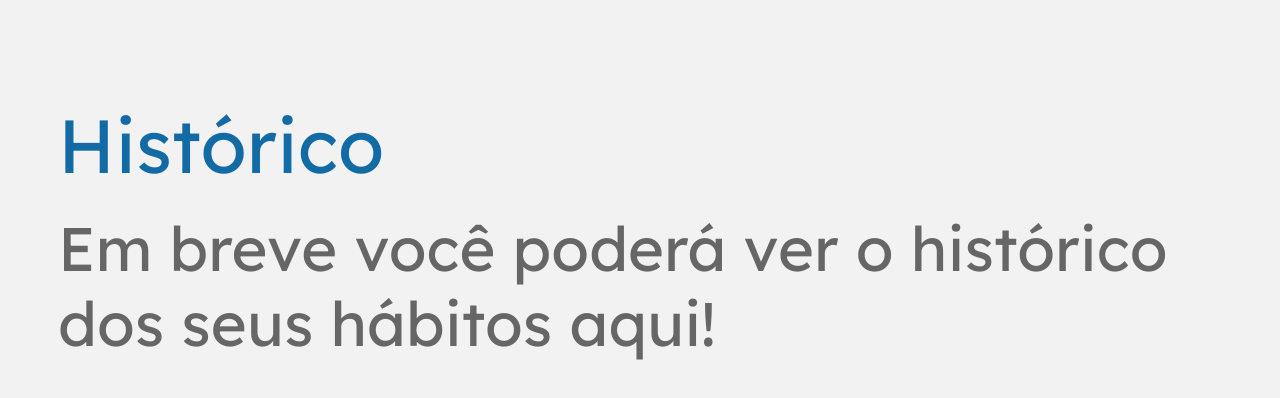
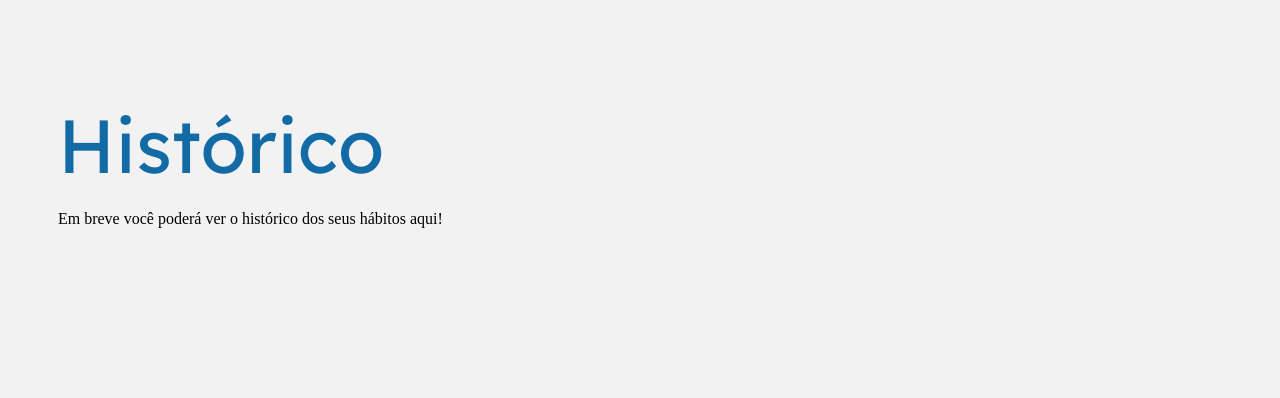
Before and after one commit to SergioTrajano/TrackIt, a React (Create React App) app: page /historico in a window 1280 px wide. Shown: the top 398 px of the page. Built offline with nearby package versions, Linux system fonts and the light colour scheme; no server answers.

Commit message:
Bonus de calendario na tela de historico

```diff
--- /dev/null
+++ b/src/CSS/calendar.css
@@ -0,0 +1,21 @@
+.all-done {
+    background-color: #009F00;
+}
+
+.not-all-done {
+    background-color: #E03338;
+}
+
+.react-calendar__tile:enabled:hover,
+.react-calendar__tile:enabled:focus {
+  background-color: blue;
+}
+
+.react-calendar__tile {
+    border-radius: 50%;
+    max-width: 80%;
+}
+
+.react-calendar__tile:disabled {
+    background-color: inherit;
+}
--- a/src/components/History.js
+++ b/src/components/History.js
@@ -1,14 +1,65 @@
 import styled from "styled-components";
+import Calendar from "react-calendar";
+import 'react-calendar/dist/Calendar.css';
+import dayjs from "dayjs";
+import axios from "axios";
+import { useEffect, useState, useContext } from "react";
 
+import AccountContext from "../context/AccountContext";
+import "../CSS/calendar.css";
 
 export default function History() {
+
+    const [history, setHistory] = useState([]);
+    const { account } = useContext(AccountContext);
+    const today = dayjs().format("DD/MM/YYYY");
+    const showCalendar = renderCalendar();
+
+    useEffect(() => {
+        const config = {
+            headers: {
+                Authorization: `Bearer ${account.token}`
+            }
+        };
+        const promise = axios.get("https://mock-api.bootcamp.respondeai.com.br/api/v2/trackit/habits/history/daily", config);
+        promise.then( response => setHistory(response.data));
+        promise.catch( () => alert("Erro no servidor!"));
+    }, []);
+
+    function verifyDay({ date, view }) {
+        const element = history.find( day => day.day === dayjs(date).format("DD/MM/YYYY"));
+
+        if (element && view === "month" && element.day !== today) {
+            if (element.habits.filter( habit => !habit.done).length) return "not-all-done";
+            return "all-done";
+        }
+    }
+
+    function disableDay({ date, view}) {
+        if (view === "month") {
+            if (history.find(day => day.day === dayjs(date).format("DD/MM/YYYY"))) {
+                return false;
+            }
+            else return true;
+        }
+    }
+
+    function renderCalendar() {
+        if (history.length) {
+            return <Calendar
+                        calendarType="US"
+                        tileClassName={verifyDay}
+                        tileDisabled={disableDay}
+                        />;
+        }
+        else return <p>Em breve você poderá ver o histórico dos seus hábitos aqui!</p>;
+    }
 
     return (
         <Container>
             <p>Histórico</p>
-            <p>
-                Em breve você poderá ver o histórico dos seus hábitos aqui!
-            </p>
+            {showCalendar}
+
         </Container>
     )
 }
@@ -25,13 +76,6 @@ const Container = styled.div`
         line-height: 7.47vw;
         font-family: 'Lexend Deca', sans-serif;
         margin-top: 28px;
-    }
-
-    p:last-child {
-        font-family: 'Lexend Deca', sans-serif;
-        color: #666666;
-        font-size: 4.8vw;
-        line-height: 5.87vw;
-        margin-top: 17px;
+        margin-bottom: 17px;
     }
 `
```
